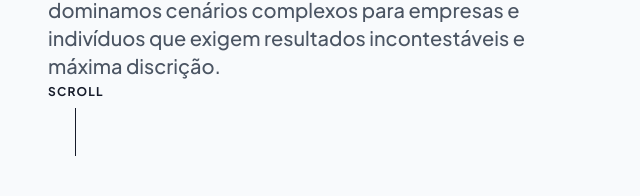
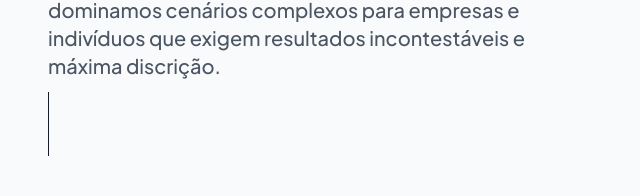
Before and after one commit to gfspedro/drantunes, a plain HTML site: page index.html in a window 1280 px wide. Shown: the part 604-800 px from the top of the page, 0-640 px from the left. Drawn offline with nearby package versions, Linux system fonts and the light colour scheme.

Commit message:
feat: 1.1

```diff
--- a/index.html
+++ b/index.html
@@ -207,9 +207,8 @@
         </div>
 
         <!-- Scroll Indicator -->
-        <div class="absolute bottom-10 left-6 md:left-12 flex flex-col items-center gap-2 text-xs font-bold uppercase tracking-widest text-brand-dark animate-pulse">
-            Scroll
-            <div class="w-px h-12 bg-brand-dark"></div>
+        <div class="absolute bottom-10 left-6 md:left-12 flex flex-col items-center animate-pulse">
+            <div class="w-px h-16 bg-brand-dark"></div>
         </div>
     </section>
 
```
